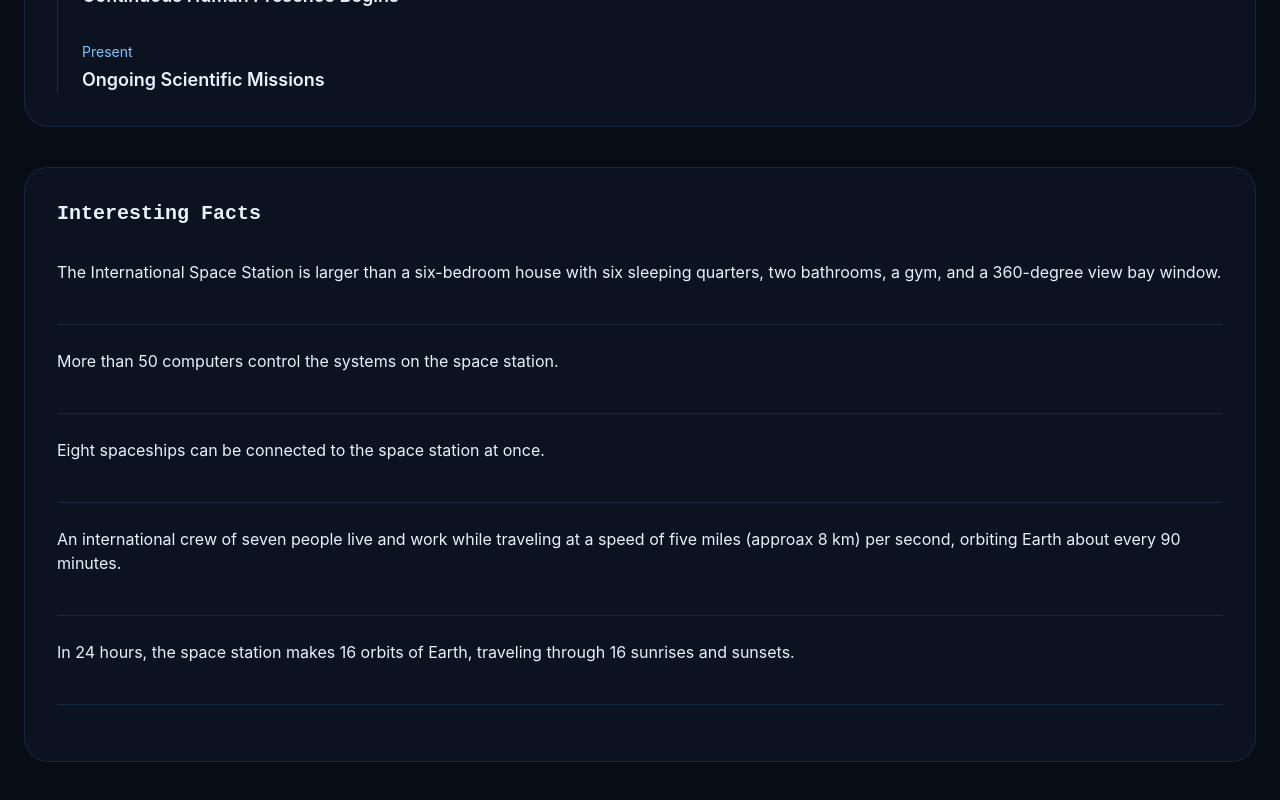
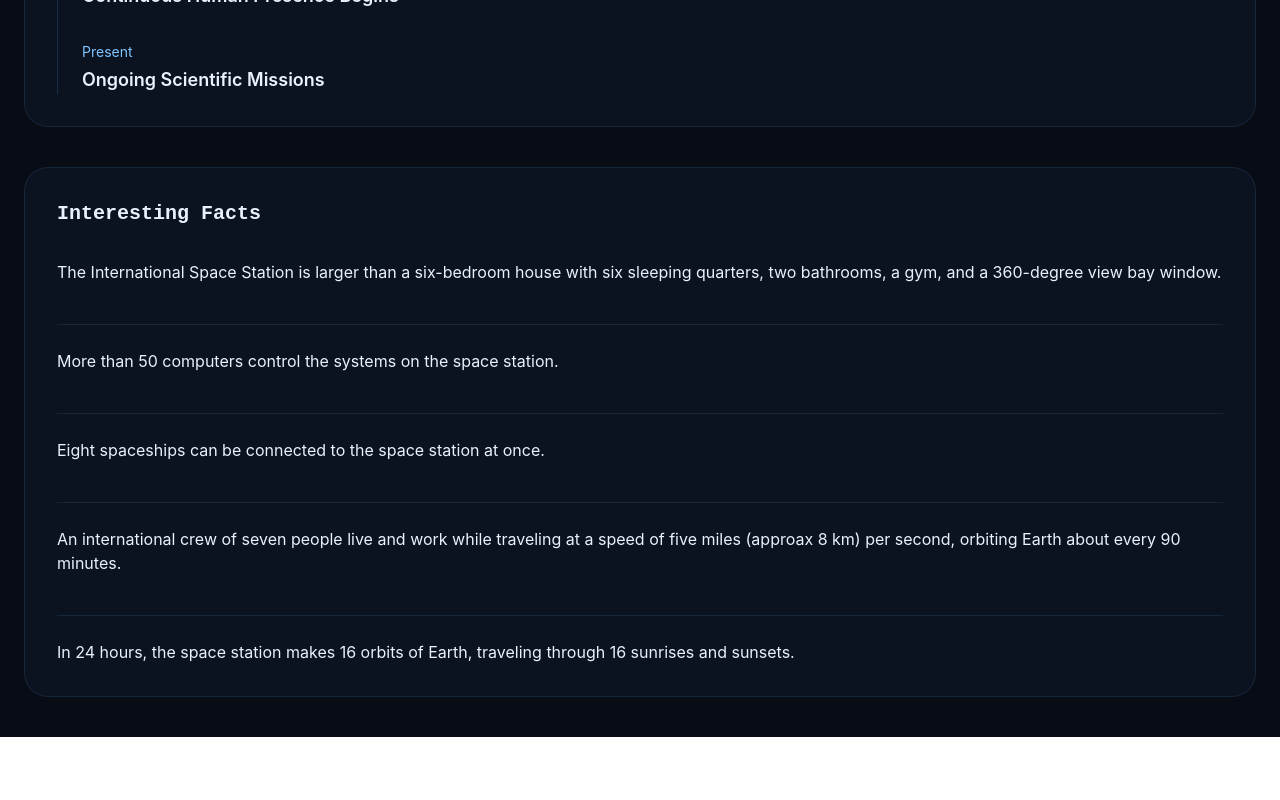
Before and after one commit to bibek-b/ISS-Tracker, a React (Vite) app: page /aboutIss in a window 1280 px wide. Shown: the part 807-1607 px from the top of the page. After the commit the page ends 1544 px from the top, so only its background shows below. Built offline with nearby package versions, Linux system fonts and the light colour scheme.

Commit message:
hide separator line also at last list

```diff
--- a/src/pages/AboutIss.tsx
+++ b/src/pages/AboutIss.tsx
@@ -4,8 +4,6 @@
 import SeparatorLine from "../components/SeparatorLine";
 import { infos, issFacts } from "../constants/aboutIss";
 import { scrollViewToTop } from "../utils/window.utils";
-
-
 
 const AboutISS = () => {
   scrollViewToTop();
@@ -70,18 +68,22 @@
         </div>
 
         <div className="mt-10 rounded-3xl bg-[#0b1220] border border-[rgba(99,180,255,0.12)] p-8 space-y-10">
-            <h2
+          <h2
             className="text-xl font-semibold mb-8"
             style={{ fontFamily: "'Orbitron', monospace" }}
           >
             Interesting Facts
           </h2>
-            {issFacts.map((data) => (
-             <>
-               <h2>{data.fact}</h2>
-             {issFacts.length > 1 && <SeparatorLine /> }
+          {issFacts.map((data, i) => {
+            return (
+              <>
+                <h2>{data.fact}</h2>
+                {issFacts.length > 1 && issFacts.length - 1 !== i && (
+                  <SeparatorLine />
+                )}
               </>
-            ))}
+            );
+          })}
         </div>
       </div>
     </section>
```
